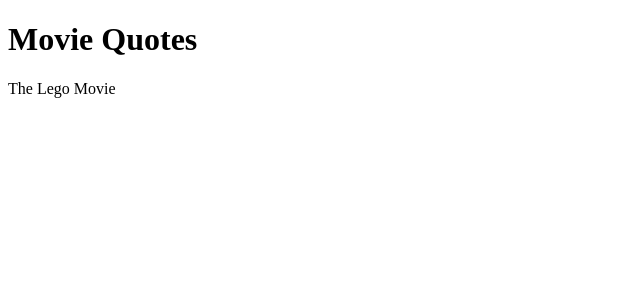
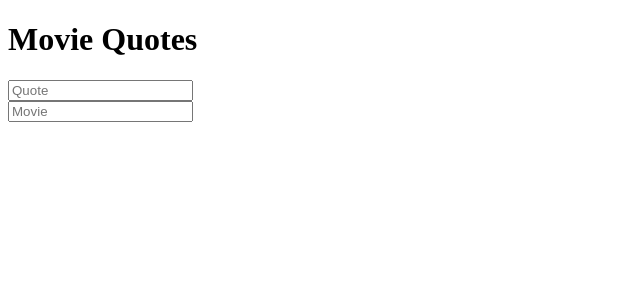
Before and after one commit to callejaspa/movie-quotes, an Angular app in the folder MovieQuotes/: page / in a window 1280 px wide. Shown: the top 300 px of the page, without its empty margins (0-640 px from the left). Built offline with nearby package versions, Linux system fonts and the light colour scheme.

Commit message:
Data binding to a movie quote

```diff
--- a/MovieQuotes/src/app/app.component.html
+++ b/MovieQuotes/src/app/app.component.html
@@ -2,4 +2,10 @@
   <h1>
       Movie Quotes
   </h1>
-{{movie}}
+<input type="text" placeholder="Quote" name="quote" [(ngModel)]="movieQuote.quote">
+<br><input type="text" placeholder="Movie" name="movie" [(ngModel)]="movieQuote.movie">
+
+<p *ngIf="movieQuote.movie && movieQuote.quote">
+  The best quote from <b>{{movieQuote.movie}}</b>
+  is <b>"{{movieQuote.quote}}"</b>.
+</p>
--- a/MovieQuotes/src/app/app.component.ts
+++ b/MovieQuotes/src/app/app.component.ts
@@ -1,4 +1,9 @@
 import { Component } from '@angular/core';
+
+interface MovieQuote {
+  movie: string;
+  quote: string;
+}
 
 @Component({
   selector: 'app-root',
@@ -6,5 +11,8 @@
   styleUrls: ['./app.component.css']
 })
 export class AppComponent {
-  movie = 'The Lego Movie';
+  movieQuote: MovieQuote = {
+    'quote': '',
+    'movie': ''
+    };
 }
--- a/MovieQuotes/src/app/app.module.ts
+++ b/MovieQuotes/src/app/app.module.ts
@@ -1,5 +1,6 @@
 import { BrowserModule } from '@angular/platform-browser';
 import { NgModule } from '@angular/core';
+import { FormsModule } from '@angular/forms';
 
 
 import { AppComponent } from './app.component';
@@ -10,7 +11,8 @@
     AppComponent
   ],
   imports: [
-    BrowserModule
+    BrowserModule,
+    FormsModule
   ],
   providers: [],
   bootstrap: [AppComponent]
```
